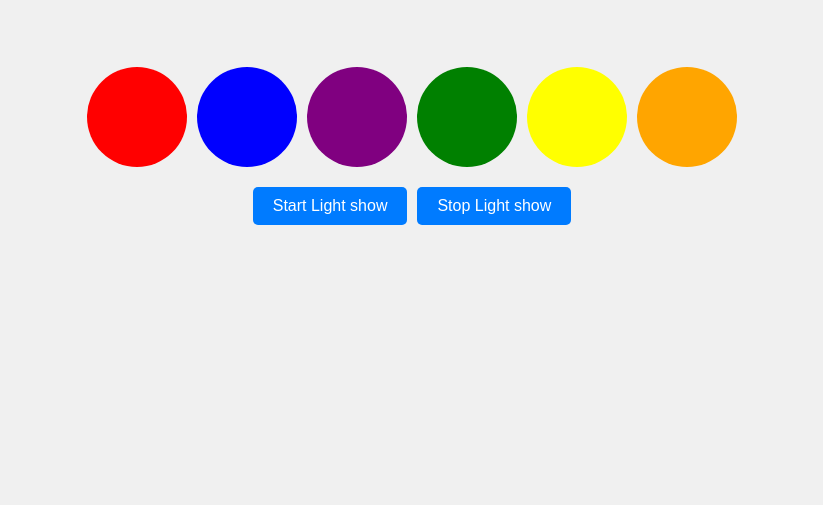
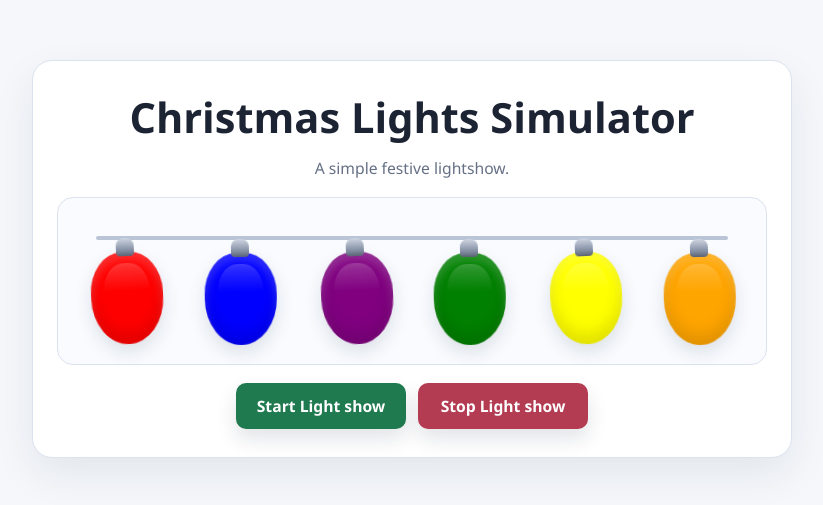
Before and after one commit to Proppeller25/ChristmasLights, a plain HTML site: page index.html in a window 1280 px wide. Shown: the part 141-646 px from the top of the page, without its empty margins (228-1051 px from the left). Drawn offline with Linux system fonts and the light colour scheme.

Commit message:
add animations and styles for the Christmas lights and page layout

```diff
--- a/index.css
+++ b/index.css
@@ -1,43 +1,220 @@
+* {
+  box-sizing: border-box;
+}
+
+:root {
+  --bg: #f5f7fb;
+  --panel: #ffffff;
+  --panel-border: #dbe3ef;
+  --text-main: #1c2333;
+  --text-soft: #667085;
+  --wire: #b9c4d6;
+  --button-start: #1f7a4f;
+  --button-stop: #b33b52;
+  --shadow: 0 16px 40px rgba(18, 32, 56, 0.08);
+}
+
 body {
-  font-family: Arial, sans-serif;
-  background-color: #f0f0f0;
-  padding: 200px;
+  min-height: 100vh;
+  margin: 0;
+  padding: 24px 16px;
   display: flex;
-  flex-direction: column;
   align-items: center;
-  gap: 20px;
+  justify-content: center;
+  font-family: "Segoe UI", Tahoma, Geneva, Verdana, sans-serif;
+  color: var(--text-main);
+  background: var(--bg);
+}
+
+.app-shell {
+  width: min(100%, 760px);
+  display: grid;
+  gap: 18px;
+  padding: 28px 24px;
+  border: 1px solid var(--panel-border);
+  border-radius: 20px;
+  background: var(--panel);
+  box-shadow: var(--shadow);
+  animation: page-in 420ms ease-out;
+}
+
+h1 {
+  margin: 0;
+  text-align: center;
+  font-size: clamp(1.8rem, 4vw, 2.6rem);
+}
+
+.subtitle {
+  margin: -6px 0 0;
+  text-align: center;
+  font-size: 0.98rem;
+  color: var(--text-soft);
+}
+
+.lights-panel {
+  position: relative;
+  padding: 28px 18px 20px;
+  border: 1px solid var(--panel-border);
+  border-radius: 16px;
+  background: #f9fbff;
 }
 
 #containerDiv {
+  position: relative;
   display: grid;
-  grid-template-columns: repeat(6, minmax(0, 1fr));
-  gap: 10px;
-  max-width: 100%;
-  justify-self: center;
+  grid-template-columns: repeat(6, minmax(56px, 1fr));
+  gap: 20px 16px;
+  align-items: end;
+  justify-items: center;
+  width: 100%;
+  margin: 0 auto;
+  padding-top: 20px;
+}
+
+#containerDiv::before {
+  content: "";
+  position: absolute;
+  top: 10px;
+  left: 3%;
+  right: 3%;
+  height: 4px;
+  border-radius: 999px;
+  background: var(--wire);
 }
 
 #containerDiv div {
-  height: 100px;
-  width: 100px;
-  display: flex;
-  align-items: center;
-  justify-content: center;
-  color: white;
-  font-weight: bold;
-  border-radius: 50%;
+  position: relative;
+  width: clamp(52px, 9vw, 72px);
+  height: clamp(68px, 11vw, 92px);
+  margin-top: 6px;
+  border-radius: 46% 46% 52% 52%;
+  box-shadow:
+    inset 0 8px 10px rgba(255, 255, 255, 0.18),
+    inset 0 -10px 16px rgba(0, 0, 0, 0.12),
+    0 8px 18px rgba(19, 31, 52, 0.12);
+  transform-origin: top center;
+  transition: background-color 220ms ease, transform 160ms ease, box-shadow 220ms ease;
+  animation: bulb-in 360ms ease backwards, sway 5s ease-in-out infinite 360ms;
+}
+
+#containerDiv div:nth-child(2n) {
+  animation-duration: 360ms, 5.8s;
+  animation-direction: normal, reverse;
+}
+
+#containerDiv div:nth-child(1) { animation-delay: 0ms, 360ms; }
+#containerDiv div:nth-child(2) { animation-delay: 50ms, 360ms; }
+#containerDiv div:nth-child(3) { animation-delay: 100ms, 360ms; }
+#containerDiv div:nth-child(4) { animation-delay: 150ms, 360ms; }
+#containerDiv div:nth-child(5) { animation-delay: 200ms, 360ms; }
+#containerDiv div:nth-child(6) { animation-delay: 250ms, 360ms; }
+
+#containerDiv div::before {
+  content: "";
+  position: absolute;
+  top: -14px;
+  left: 50%;
+  width: 18px;
+  height: 18px;
+  transform: translateX(-50%);
+  border-radius: 8px 8px 4px 4px;
+  background: linear-gradient(180deg, #cfd6e2, #818ca1 70%, #5a6373);
+}
+
+#containerDiv div::after {
+  content: "";
+  position: absolute;
+  inset: 12% 18% 20%;
+  border-radius: inherit;
+  background: linear-gradient(180deg, rgba(255, 255, 255, 0.28), transparent 44%);
+  opacity: 0.7;
+  pointer-events: none;
 }
 
 #actionButtonsDiv {
   display: flex;
-  gap: 10px;
+  justify-content: center;
+  flex-wrap: wrap;
+  gap: 12px;
 }
 
 #actionButtonsDiv button {
-  padding: 10px 20px;
-  font-size: 16px;
+  min-width: 170px;
+  padding: 12px 18px;
+  border: none;
+  border-radius: 10px;
+  font: inherit;
+  font-size: 0.98rem;
+  font-weight: 600;
+  color: #ffffff;
   cursor: pointer;
-  border: none;
-  border-radius: 5px;
-  background-color: #007BFF;
-  color: white;
+  transition: transform 160ms ease, box-shadow 160ms ease;
+  box-shadow: 0 10px 20px rgba(18, 32, 56, 0.12);
 }
+
+#startButton {
+  background: var(--button-start);
+}
+
+#stopButton {
+  background: var(--button-stop);
+}
+
+#actionButtonsDiv button:hover {
+  transform: translateY(-1px);
+}
+
+#actionButtonsDiv button:active {
+  transform: translateY(1px);
+}
+
+@keyframes sway {
+  0%,
+  100% {
+    transform: rotate(-3deg) translateY(0);
+  }
+  50% {
+    transform: rotate(3deg) translateY(3px);
+  }
+}
+
+@keyframes page-in {
+  from {
+    opacity: 0;
+    transform: translateY(10px);
+  }
+  to {
+    opacity: 1;
+    transform: translateY(0);
+  }
+}
+
+@keyframes bulb-in {
+  from {
+    opacity: 0;
+    transform: translateY(8px) scale(0.96);
+  }
+  to {
+    opacity: 1;
+    transform: translateY(0) scale(1);
+  }
+}
+
+@media (max-width: 760px) {
+  .app-shell {
+    padding: 22px 16px;
+  }
+
+  .lights-panel {
+    padding: 24px 12px 16px;
+  }
+
+  #containerDiv {
+    grid-template-columns: repeat(3, minmax(54px, 1fr));
+    gap: 18px 12px;
+  }
+
+  #actionButtonsDiv button {
+    width: 100%;
+  }
+}
--- a/index.html
+++ b/index.html
@@ -7,14 +7,19 @@
   <link rel="stylesheet" href="index.css">
 </head>
 <body>
-  <div id="containerDiv">
+  <main class="app-shell">
+    <h1>Christmas Lights Simulator</h1>
+    <p class="subtitle">A simple festive lightshow.</p>
 
-  </div>
+    <section class="lights-panel" aria-label="Christmas lights display">
+      <div id="containerDiv"></div>
+    </section>
 
-  <div id="actionButtonsDiv">
-    <button id="startButton">Start Light show</button>
-    <button id="stopButton">Stop Light show</button>
-  </div>
+    <div id="actionButtonsDiv">
+      <button id="startButton">Start Light show</button>
+      <button id="stopButton">Stop Light show</button>
+    </div>
+  </main>
   <script src="index.js"></script>
 </body>
 </html>
```
